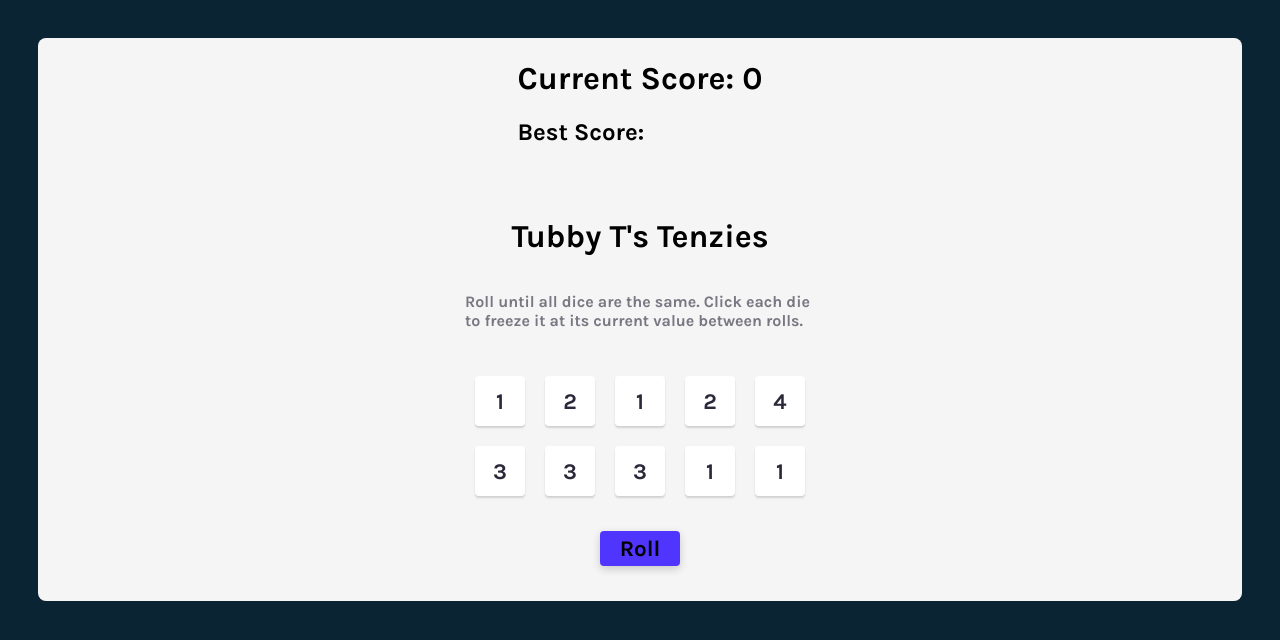
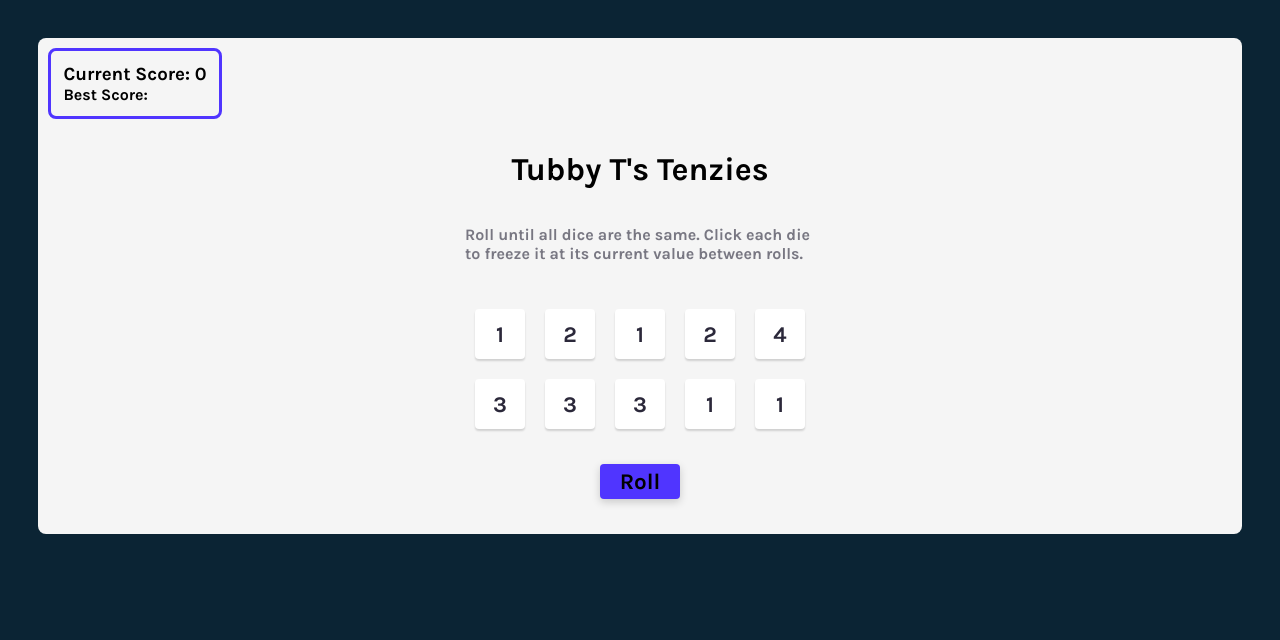
Before and after one commit to Brayve-Pancake/tenzies-game, a React (Vite) app: page / in a window 1280 px wide. Shown: the top 640 px of the page. Built offline with nearby package versions, Linux system fonts and the light colour scheme.

Commit message:
Add styling to score component

```diff
--- a/src/components/RollCounter.jsx
+++ b/src/components/RollCounter.jsx
@@ -1,8 +1,8 @@
 export default function RollCounter(props) {
   return (
-    <div>
-      <h1>Current Score: {props.count}</h1>
-      <h2>Best Score: {props.bestScore}</h2>
+    <div className="rollCounter">
+      <h3>Current Score: {props.count}</h3>
+      <h4>Best Score: {props.bestScore}</h4>
     </div>
   );
 }
--- a/src/index.css
+++ b/src/index.css
@@ -59,9 +59,25 @@ button {
   flex-direction: column;
   align-items: center;
   width: 350px;
-  margin: 30px;
+  margin-bottom: 30px;
 }
 
 .instructions {
   color: #2b283a9d;
 }
+
+.rollCounter {
+  align-self: flex-start;
+  border: #5035ff solid 3px;
+  padding: 12px;
+  margin: 10px;
+  border-radius: 8px;
+  display: flex;
+  flex-direction: column;
+  align-items: flex-start;
+}
+
+.rollCounter > h3,
+.rollCounter > h4 {
+  margin: 0;
+}
```
Also changed, not shown: src/App.jsx (+1 -20 lines).
